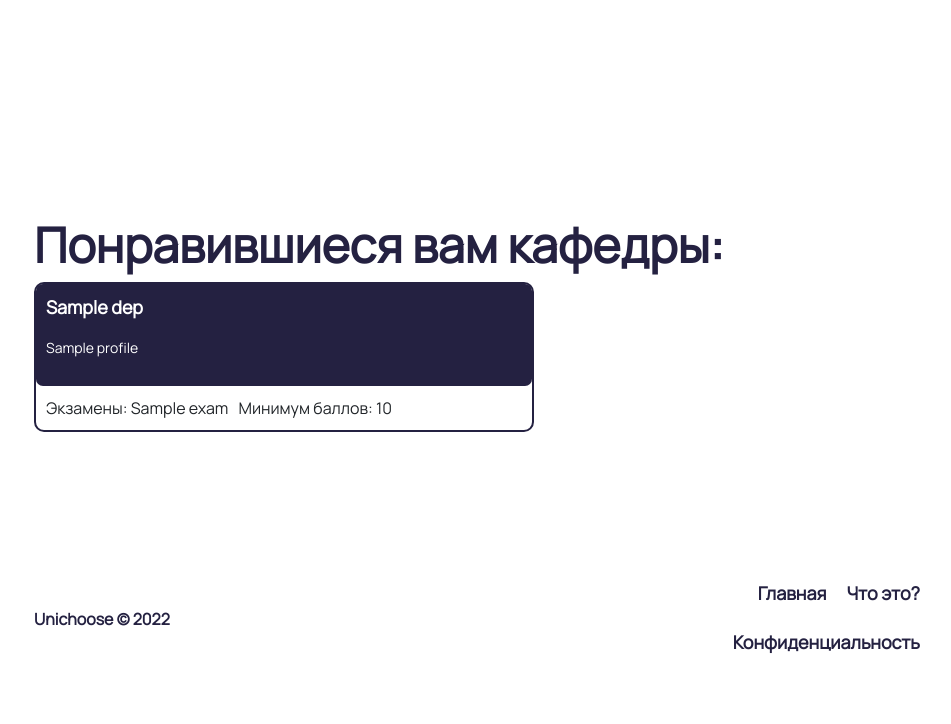
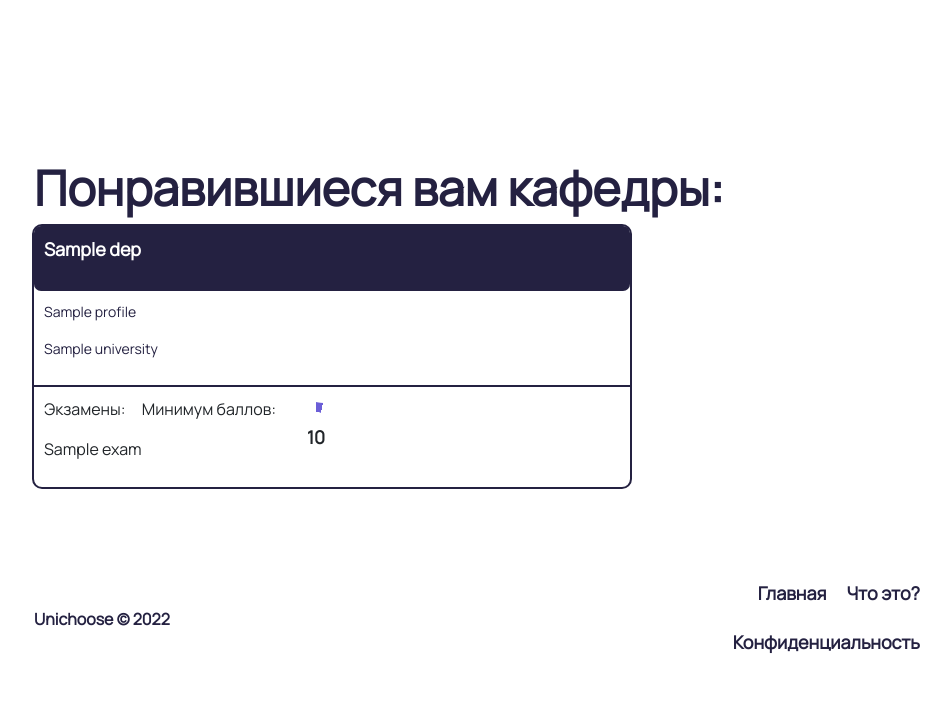
Before and after one commit to h4x4d/UniChoose, a Django app: template UniChoose/templates/departments/index.html in a window 1280 px wide. Shown: the part 92-816 px from the top of the page, without its empty margins (48-999 px from the left). Run offline with Django 3.2, Linux system fonts and the light colour scheme; the template is opened without the code that fills it: most values are stand-ins (such as "Sample title", 1, 10 or a date in 2020); parts of the project's set-up code (start-up, migrations or seed data) failed here and were passed over; some libraries are stand-ins or nearby versions.

Commit message:
fixed liked_dpts

```diff
--- a/UniChoose/static/css/custom.css
+++ b/UniChoose/static/css/custom.css
@@ -142,8 +142,11 @@ main{
 /* department card */
 .dep-card{
     border: #242141 2px solid;
+    padding: 0;
+    margin-left: 10px;
+    margin-right: 10px;
     border-radius: 10px;
-    max-width: 500px;
+    width: 600px;
 }
 .dep-card-header{
     padding:10px;
@@ -151,20 +154,48 @@ main{
     color: white;
     border-radius: 7px;
     border-bottom: #242141 2px solid;
-    transition: background 0.4s, height 0.4s;
 }
 .dep-card-title{
     font-weight: bold;
     font-size: 18px;
 }
+.dep-card-subheader{
+    /* background: #f4edfd; */
+    padding:10px;
+    color:#242141;
+}
 .dep-card-subtitle{
     font-size: 14px;
+    visibility: 0;
 }
 .dep-card-main{
+    border-top: #242141 2px solid;
     display:flex;
     padding: 10px;
 }
 .dep-card-score{
-    margin-left:10px;
-    display:column;
+    display: flex;
+    justify-content: space-around;
 }
+.pie {
+    --w:70px;
+
+    width: var(--w);
+    aspect-ratio: 1;
+    position: relative;
+    display: inline-grid;
+    place-content: center;
+    margin: 5px;
+    font-size: 18px;
+    font-weight: bold;
+    font-family: 'Manrope';
+  }
+  .pie:before {
+    content: "";
+    position: absolute;
+    border-radius: 50%;
+    inset: 0;
+    background: conic-gradient(#6b5ed7 calc(var(--p)*1%),#0000 0);
+    -webkit-mask:radial-gradient(farthest-side,#0000 calc(99% - var(--b)),#000 calc(100% - var(--b)));
+            mask:radial-gradient(farthest-side,#0000 calc(99% - var(--b)),#000 calc(100% - var(--b)));
+  }
--- a/UniChoose/templates/departments/includes/card.html
+++ b/UniChoose/templates/departments/includes/card.html
@@ -1,11 +1,16 @@
 <div class="dep-card">
-    <div class="dep-card-header">
-    <p class="dep-card-title">{{dep.name}}</p>
-    <p class="dep-card-subtitle">{{dep.profile}}</p>
+    <div class="dep-card-header-background">
+        <div class="dep-card-header">
+            <p class="dep-card-title">{{dep.name}}</p>
+        </div>
+    </div>
+    <div class="dep-card-subheader">
+        <p class="dep-card-subtitle">{{dep.profile}}</p>
+        <p class="dep-card-subtitle">{{dep.university}}</p>
     </div>
     <div class="dep-card-main">
         <div class="dep-card-main-exams">
-            Экзамены:
+            <p>Экзамены:</p>
             {% for exam in dep.ege_subjects %}
             {{exam}}
             {% if not forloop.last %},{% endif %}
@@ -13,7 +18,9 @@
         </div>
         <div class="dep-card-score">
             Минимум баллов:
-            {{dep.entry_score}}
+            <div class="pie" style="--p:calc(({{dep.entry_score}} / 311) * 100);--b:10px;">
+                {{dep.entry_score}}
+            </div>
         </div>
     </div>
 </div>
--- a/UniChoose/templates/departments/index.html
+++ b/UniChoose/templates/departments/index.html
@@ -2,8 +2,10 @@
 {% block content %}
 <div class="container">
 <h1 class="display-5"> Понравившиеся вам кафедры:</h1>
+<div class="row row-cols-1 row-cols-sm-1 row-cols-md-2 row-cols-lg-3 g-4">
 {% for dep in liked_departments %}
 {% include 'departments/includes/card.html' %}
 {% endfor %}
 </div>
+</div>
 {% endblock %}
```
